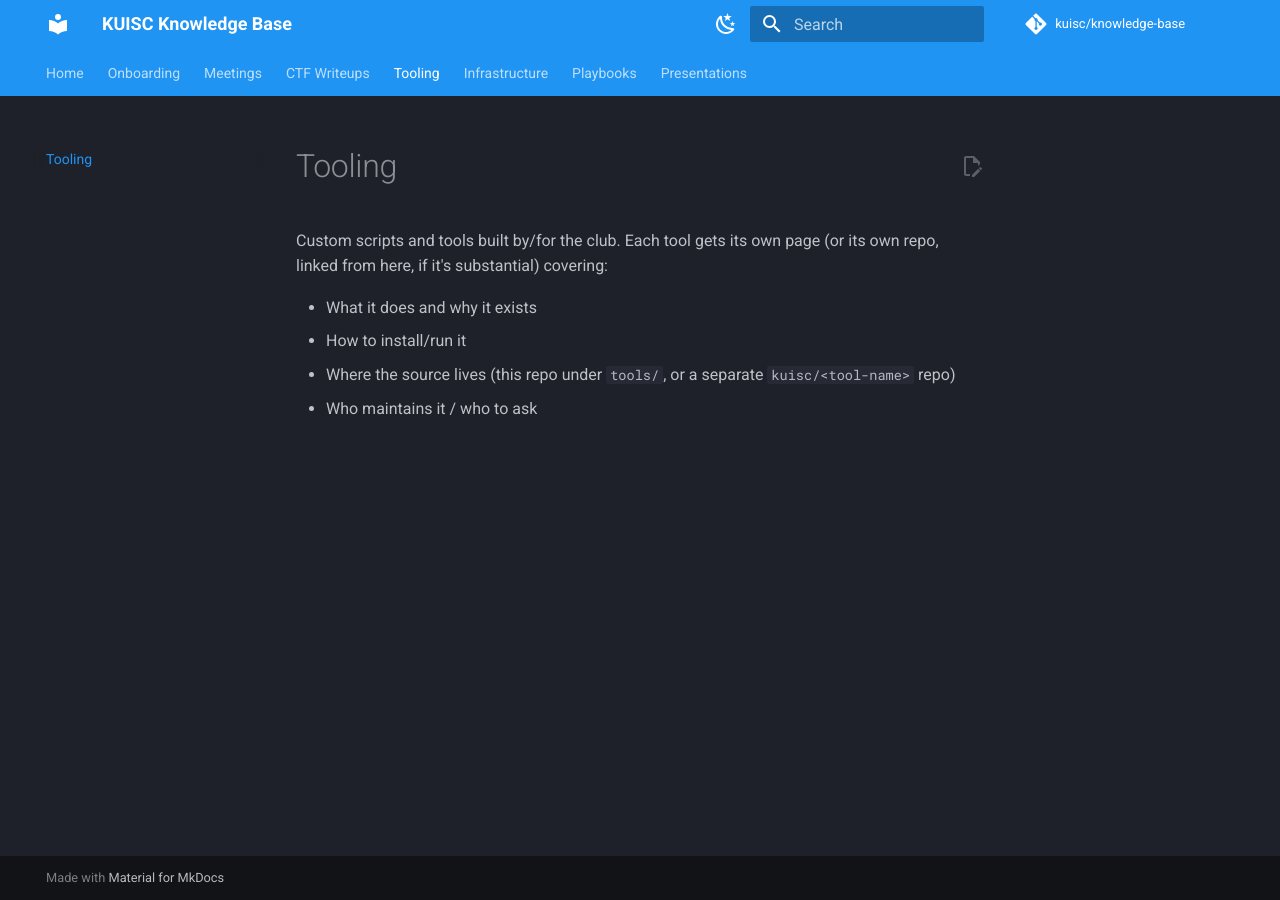
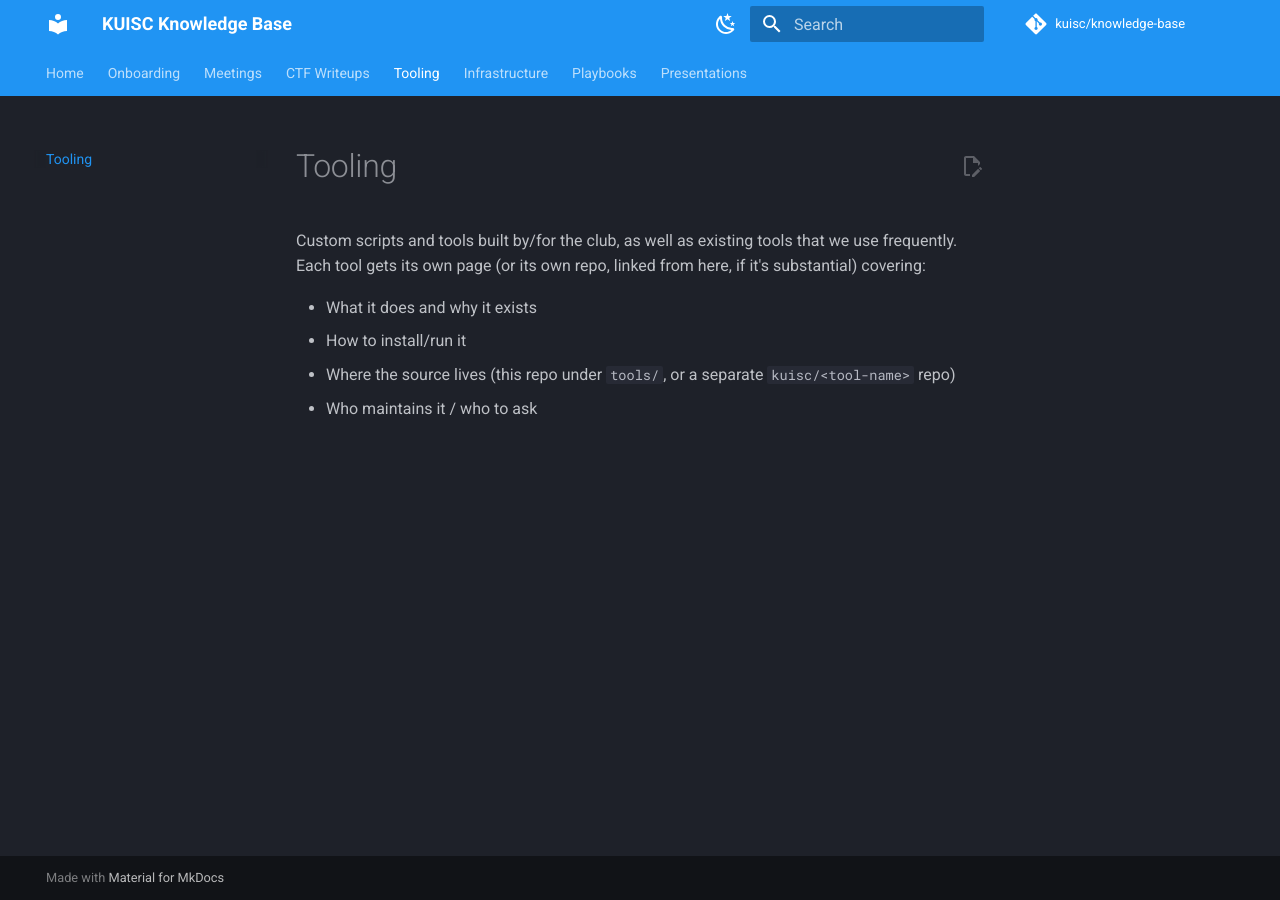
Before and after one commit to KUISC/knowledge-base, an MkDocs documentation site: the page built from docs/tooling/index.md, in a window 1280 px wide. Built offline with MkDocs 1.6.1 and Material for MkDocs 9.7.7, drawn with Linux system fonts in a browser that asks for light colours; comment, search, counter and statistics services are not loaded.

Commit message:
include non-custom tools

```diff
--- a/docs/tooling/index.md
+++ b/docs/tooling/index.md
@@ -1,6 +1,6 @@
 # Tooling
 
-Custom scripts and tools built by/for the club. Each tool gets its own page
+Custom scripts and tools built by/for the club, as well as existing tools that we use frequently. Each tool gets its own page
 (or its own repo, linked from here, if it's substantial) covering:
 
 - What it does and why it exists
```
